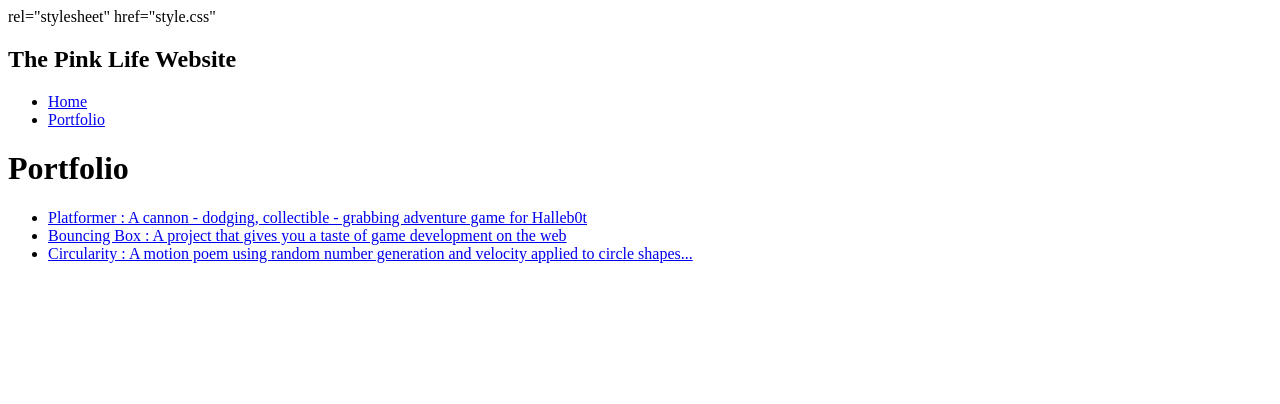
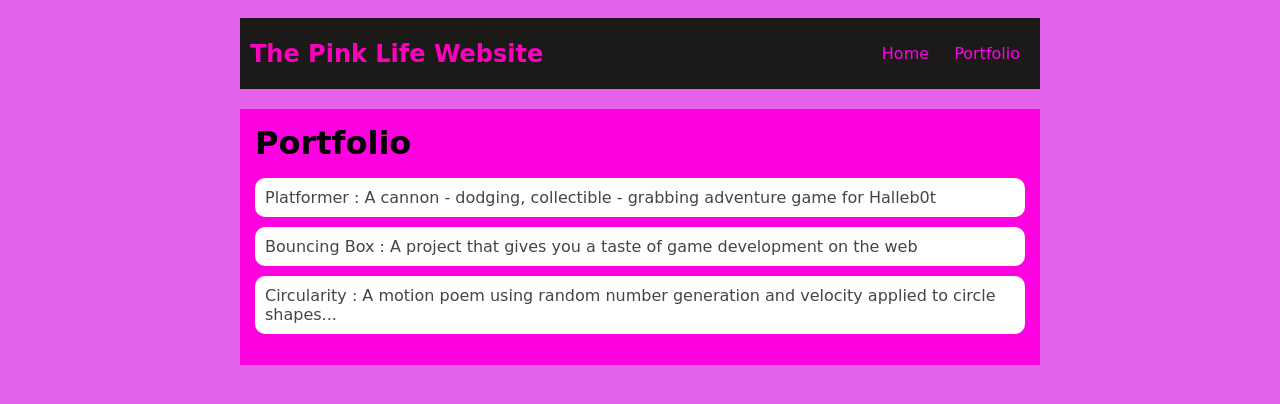
Before and after one commit to BaileyHub2024/BaileyHub2024.github.io, a plain HTML site: page portfolio.html in a window 1280 px wide. Drawn offline with Linux system fonts and the light colour scheme.

Commit message:
add portfolio.html file

```diff
--- a/portfolio.html
+++ b/portfolio.html
@@ -2,8 +2,7 @@
 <html>
     <head>
      <title> The Pink Life Website </title>
-     <link> rel="stylesheet"
-     href="style.css"
+     <link rel="stylesheet" href="style.css">
     </head>
 
     <body>
--- a/style.css
+++ b/style.css
@@ -14,6 +14,7 @@ body {
 nav {
     background: rgb(27, 26, 25);
    margin: 0 auto;
+   margin-bottom: 20px;
     display: flex;
     padding: 10px;
 }
```
